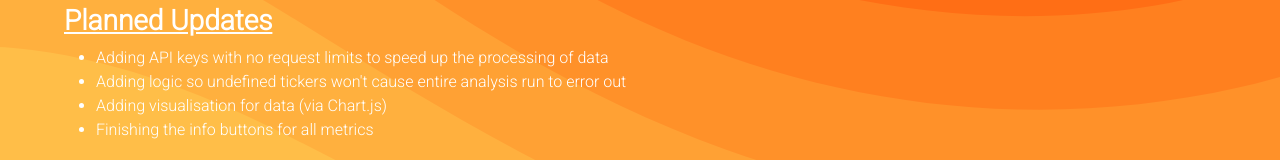
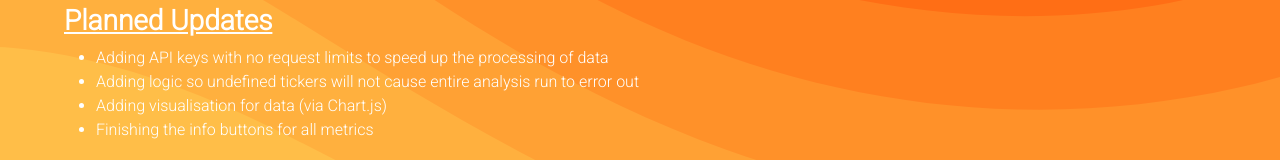
Before and after one commit to ajlloyd/AJL-Financials-Demo, a Next.js app: page /documentation in a window 1280 px wide. Shown: the part 2467-2627 px from the top of the page. Built offline with nearby package versions, Linux system fonts and the light colour scheme; a small style sheet from the web is missing.

Commit message:
Secondary vercel changes

```diff
--- a/pages/documentation/index.js
+++ b/pages/documentation/index.js
@@ -75,7 +75,7 @@ const documentation = () => {
         <h3 id={styles.docSubtitle}>Planned Updates</h3>
         <ul>
           <li>Adding API keys with no request limits to speed up the processing of data </li>
-          <li>Adding logic so undefined tickers won't cause entire analysis run to error out</li>
+          <li>Adding logic so undefined tickers will not cause entire analysis run to error out</li>
           <li>Adding visualisation for data (via Chart.js) </li>
           <li>Finishing the info buttons for all metrics </li>
         </ul>
--- a/pages/index.js
+++ b/pages/index.js
@@ -70,7 +70,7 @@ export default function Home(props) {
 
         </div>
         <div className={styles.navRight}>
-          <a href='/documentation'>Documentation</a>
+          <Link href='/documentation'>Documentation</Link>
           <a href="mailto:ajlloyd.dev@gmail.com">Contact</a>
         </div>
 
```
